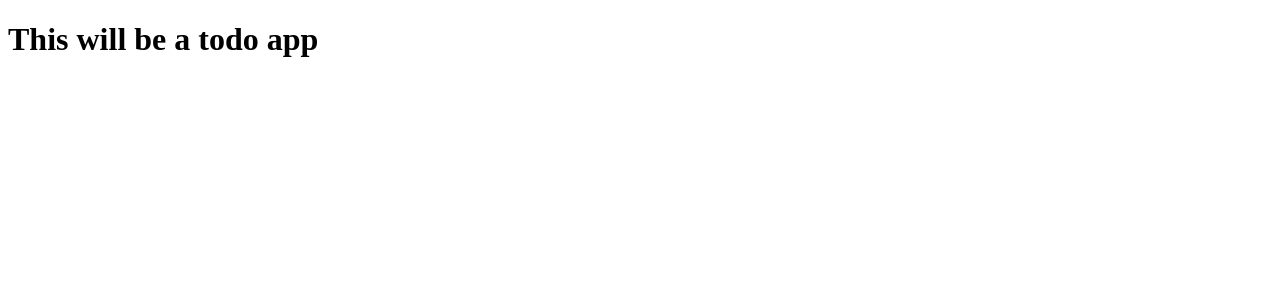
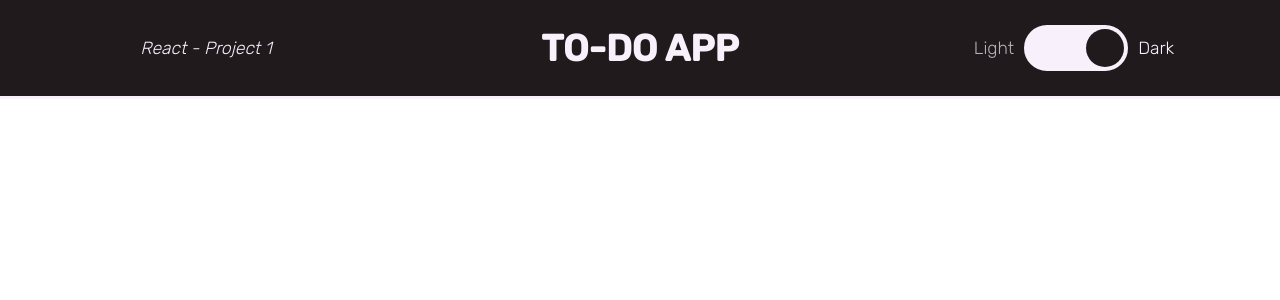
Before and after one commit to omar-ezeldin/react-todo-app, a React (Vite) app: page / in a window 1280 px wide. Shown: the top 300 px of the page. Built offline with nearby package versions, Linux system fonts and the light colour scheme.

Commit message:
Added Header Component
- Added the Header Component
- Added Support to Dark Mode

```diff
--- a/src/App.css
+++ b/src/App.css
@@ -0,0 +1,105 @@
+@import url('https://fonts.googleapis.com/css2?family=Rubik:wght@300;400;500&display=swap');
+
+:root {
+  --white: #f8f0fb;
+  --black: #211a1d;
+}
+
+html, body {
+  margin: 0;
+  padding: 0;
+  font-family: 'Rubik', Arial, Helvetica, sans-serif;
+}
+
+.noSelect {
+  -webkit-tap-highlight-color: transparent;
+  -webkit-touch-callout: none;
+  -webkit-user-select: none;
+  -khtml-user-select: none;
+  -moz-user-select: none;
+  -ms-user-select: none;
+  user-select: none;
+}
+.noSelect:focus {
+  outline: none !important;
+}
+
+/* Navigation Bar (Header) */
+
+nav {
+  height: 12vh;
+  display: flex;
+  align-items: center;
+  justify-content: space-between;
+  padding: 0 20px;
+  border-bottom: 0.20rem solid;
+}
+
+.nav-title {
+  font-size: 2.3rem;
+  text-transform: uppercase;
+  text-align: center;
+  font-family: 500;
+}
+
+.nav-sub-title {
+  font-size: 1.1rem;
+  text-align: center;
+  font-weight: 300;
+  font-style: italic;
+  width: 30%;
+}
+
+nav.light {
+  background-color: var(--white);
+  color: var(--black);
+}
+
+nav.dark {
+  background-color: var(--black);
+  color: var(--white);
+}
+
+/* Mode Toggler (ModeToggle) */
+
+.mode-toggle {
+  display: flex;
+  align-items: center;
+  justify-content: center;
+  gap: 10px;
+  width: 30%;
+  height: 100%;
+}
+
+.mode-outer-section {
+  height: 40%;
+  width: 12vh;
+  border-radius: 2rem;
+  cursor: pointer;
+}
+
+.mode-inner-circle {
+  height: 100%;
+  aspect-ratio: 1 / 1;
+  border-radius: 2rem;
+}
+
+.mode-text {
+  font-size: 1.1rem;
+  font-weight: 300;
+}
+
+.mode-outer-section.light {
+  border: 0.25rem solid var(--black);
+  background-color: var(--black);
+}
+
+.mode-outer-section.dark {
+  border: 0.25rem solid var(--white);
+  background-color: var(--white);
+}
+
+.mode-inner-circle.light {background-color: var(--white);}
+.mode-inner-circle.dark {background-color: var(--black); margin-left: auto;}
+
+.mode-text.inactive {opacity: 0.7;}
--- a/src/App.jsx
+++ b/src/App.jsx
@@ -1,9 +1,16 @@
 import './App.css'
+import { Header } from './components/Header'
+import { ThemeProvider, useThemeUpdate } from './context/themeContext'
+
 
 function App() {
-  return (
+  // const toggleTheme = useThemeUpdate()
+
+    return (
     <>
-      <h1>This will be a todo app</h1>
+      <ThemeProvider>
+        <Header />
+      </ThemeProvider>
     </>
   )
 }
--- /dev/null
+++ b/src/components/Header.jsx
@@ -0,0 +1,15 @@
+import { useTheme, useThemeUpdate } from "../context/themeContext"
+import { ModeToggle } from "./modeToggle"
+
+export function Header() {
+
+    let darkTheme = useTheme()
+
+    return (
+        <nav className={darkTheme ? "dark" : "light"}>
+            <h3 className="nav-sub-title">React - Project 1</h3>
+            <h1 className="nav-title">To-do App</h1>
+            <ModeToggle />
+        </nav>
+    )
+}
--- /dev/null
+++ b/src/components/modeToggle.jsx
@@ -0,0 +1,16 @@
+import { useTheme, useThemeUpdate } from "../context/themeContext"
+
+export function ModeToggle() {
+    let darkTheme = useTheme()
+    const toggleTheme = useThemeUpdate()
+
+    return (
+        <div className="mode-toggle noSelect">
+            <h4 className={darkTheme ? "mode-text inactive" : "mode-text"}>Light</h4>
+            <div className={darkTheme ? "mode-outer-section dark" : "mode-outer-section light"} onClick={toggleTheme}>
+                <div className={darkTheme ? "mode-inner-circle dark" : "mode-inner-circle light"}></div>
+            </div>
+            <h4 className={darkTheme ? "mode-text" : "mode-text inactive"}>Dark</h4>
+        </div>
+    )
+}
--- /dev/null
+++ b/src/context/themeContext.jsx
@@ -0,0 +1,28 @@
+import { createContext, useContext, useState } from "react";
+
+const ThemeContext = createContext()
+const ThemeUpdate = createContext()
+
+export function useTheme() {
+    return useContext(ThemeContext)
+}
+
+export function useThemeUpdate() {
+    return useContext(ThemeUpdate)
+}
+
+export function ThemeProvider({children}) {
+    const [darkTheme, setDarkTheme] = useState(true)
+
+    function toggleTheme() {
+        return setDarkTheme(prevTheme => !prevTheme)
+    }
+
+    return (
+        <ThemeContext.Provider value={darkTheme}>
+            <ThemeUpdate.Provider value={toggleTheme}>
+                {children}
+            </ThemeUpdate.Provider>
+        </ThemeContext.Provider>
+    )
+}
```
Also changed, not shown: 1 other file (tests, documents, lock files or other folders).
